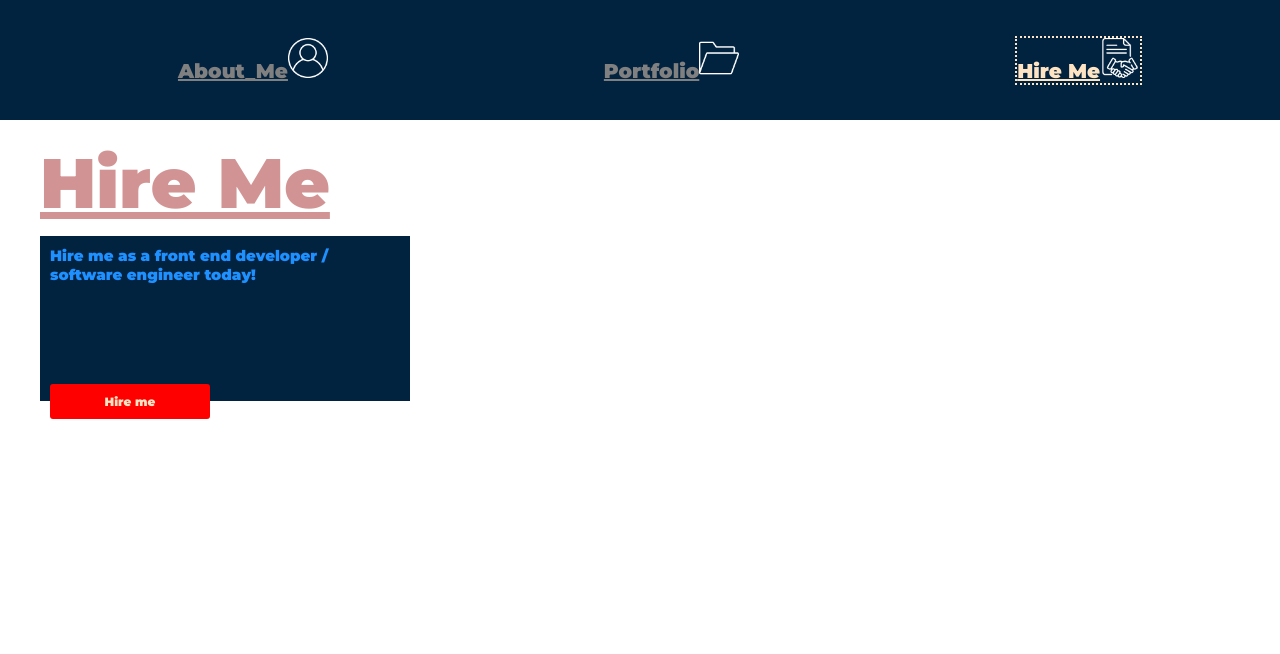
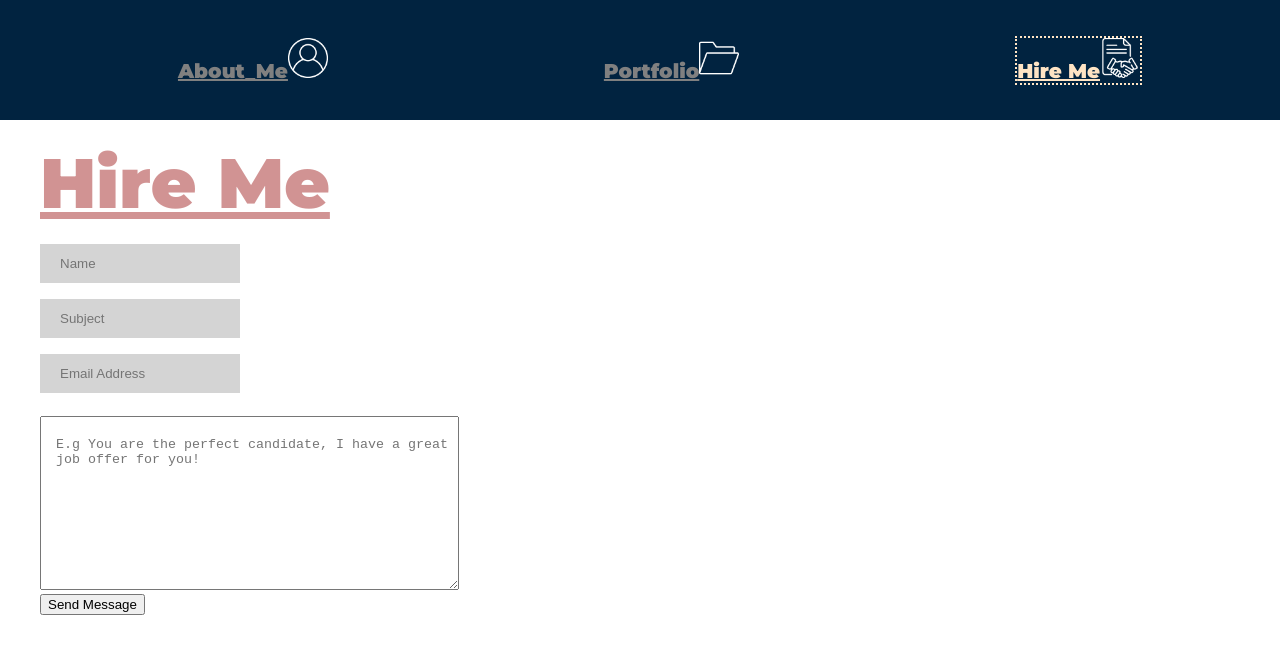
Before and after one commit to KevinJunHan/ReactSite, a React (Create React App) app: page /hireme in a window 1280 px wide. Shown: the top 654 px of the page. Built offline with nearby package versions, Linux system fonts and the light colour scheme.

Commit message:
Added Form submission in hire me

```diff
--- a/src/App.css
+++ b/src/App.css
@@ -205,6 +205,14 @@ ul {
 	font-size: 20px;
 	color: #012340;
 }
+
+.genericText2 {
+	padding-top: 1px;
+	font-family: "Montserrat", sans-serif;
+	font-size: 12px;
+	color: #012340;
+}
+
 .geneList {
 	font-family: "Montserrat", sans-serif;
 	font-size: 15px;
@@ -231,6 +239,26 @@ ul {
 	color: gold;
 }
 
+input[type="text"] {
+	width: 200px;
+	padding: 12px 20px;
+	margin: 8px 0;
+	box-sizing: border-box;
+	border: none;
+	background-color: rgb(212, 212, 212);
+	color: black;
+}
+
+input[type="email"] {
+	width: 200px;
+	padding: 12px 20px;
+	margin: 8px 0;
+	box-sizing: border-box;
+	border: none;
+	background-color: rgb(212, 212, 212);
+	color: black;
+}
+
 .btnUp {
 	/* opacity: 0.5; */
 }
--- /dev/null
+++ b/src/Form.js
@@ -0,0 +1,69 @@
+import { right } from "@popperjs/core";
+import emailjs from "emailjs-com";
+import React from "react";
+
+function Form() {
+	function sendEmail(e) {
+		e.preventDefault();
+		emailjs
+			.sendForm(
+				"service_pepp4am",
+				"template_0nvy0ee",
+				e.target,
+				"user_GxgfoGr9O8UgMTgU2lCW9"
+			)
+			.then(
+				(result) => {
+					console.log(result.text);
+				},
+				(error) => {
+					console.log(error.text);
+				}
+			);
+	}
+
+	return (
+		<div>
+			<form onSubmit={sendEmail}>
+				<div style={{ paddingTop: "10px", paddingLeft: "40px" }}>
+					<div>
+						<input type="text" placeholder="Name" name="name" />
+					</div>
+
+					<div>
+						<input type="text" placeholder="Subject" name="subject" />
+					</div>
+
+					<div>
+						<input
+							type="email"
+							placeholder="Email Address"
+							name="email"
+						/>
+					</div>
+
+					<div>
+						<textarea
+							id=""
+							name="message"
+							placeholder="E.g You are the perfect candidate, I have a great job offer for you!"
+							style={{
+								marginTop: "15px",
+								paddingTop: "20px",
+								paddingLeft: "15px",
+								width: "400px",
+								height: "150px",
+							}}
+						/>
+					</div>
+
+					<div>
+						<input type="submit" value="Send Message" />
+					</div>
+				</div>
+			</form>
+		</div>
+	);
+}
+
+export default Form;
--- a/src/HireMe.js
+++ b/src/HireMe.js
@@ -1,6 +1,7 @@
 import React, { useState, useEffect } from "react";
 import { motion } from "framer-motion";
 import { useSpring, animated, interpolate } from "react-spring";
+import Form from "./Form.js";
 
 class Toggle extends React.Component {
 	constructor(props) {
@@ -55,21 +56,7 @@ function HireMe() {
 			<animated.h1 style={props} className="header">
 				Hire Me
 			</animated.h1>
-      <div className="HireContainer">
-        <div className="HCTop">
-          <p>Hire me as a front end developer / software engineer today!</p>
-          <div className="HCBtm">
-            <Toggle btnText="Hire me" />
-            {/* <motion.button
-              style={styles}
-              whileHover={{ scale: 1.4 }}
-              whileTap={{ scale: 1, x: "0px", y: "10px" }}
-            >
-              Hire Me
-            </motion.button> */}
-          </div>
-        </div>
-      </div>
+			<Form></Form>
 		</div>
 	);
 }
```
Lines whose indentation alone changed are shown as unchanged.
